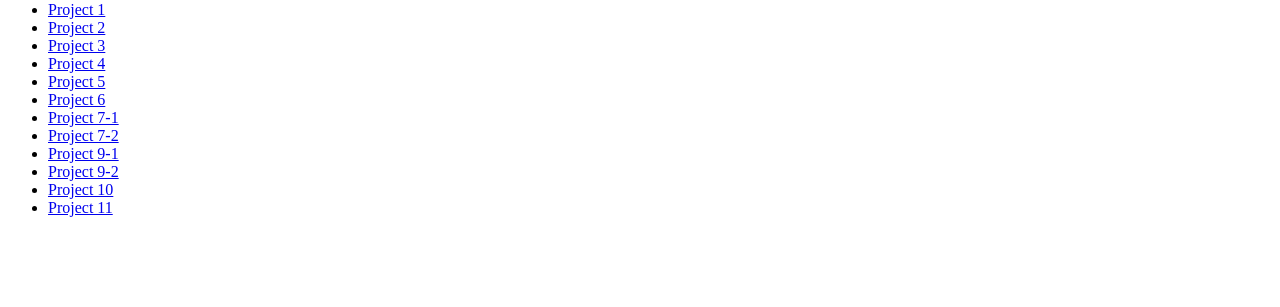
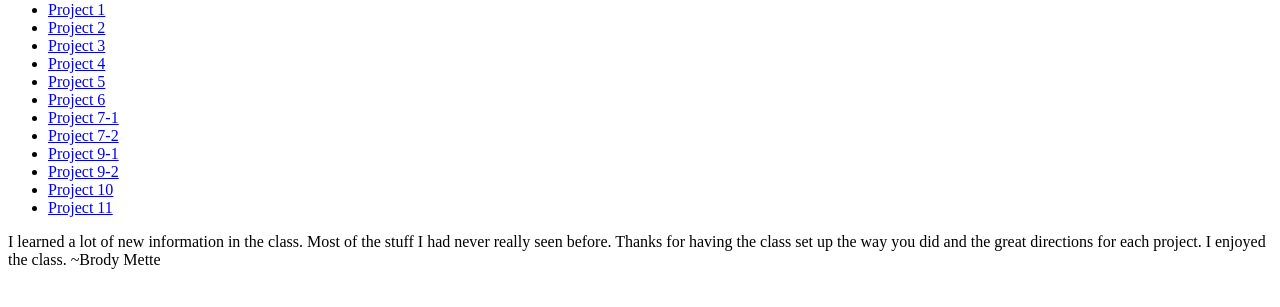
Before and after one commit to brody-mette/brody-mette.github.io, a plain HTML site: page index.html in a window 1280 px wide. Shown: the part 79-386 px from the top of the page. Drawn offline with Linux system fonts and the light colour scheme.

Commit message:
finished project 11

```diff
--- a/index.html
+++ b/index.html
@@ -24,6 +24,7 @@
     <li><a href="https://tables.bmette1163.repl.co">Project 10</a></li>
     <li><a href="https://proj11-main-pg.bmette1163.repl.co">Project 11</a></li>
   </ul>
+  <p>I learned a lot of new information in the class. Most of the stuff I had never really seen before. Thanks for having the class set up the way you did and the great directions for each project. I enjoyed the class. ~Brody Mette</p>
 </body>
 
 </html>
```
